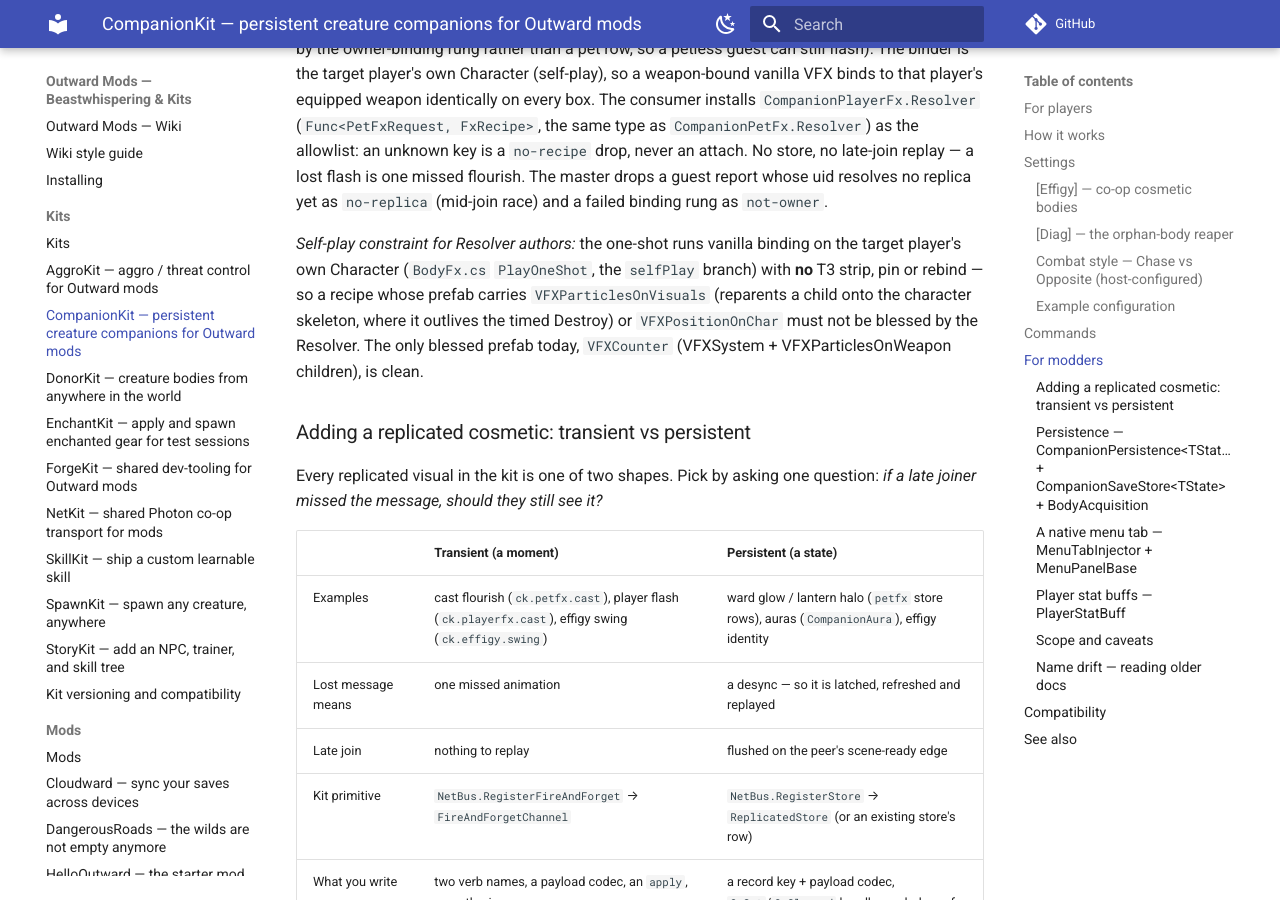
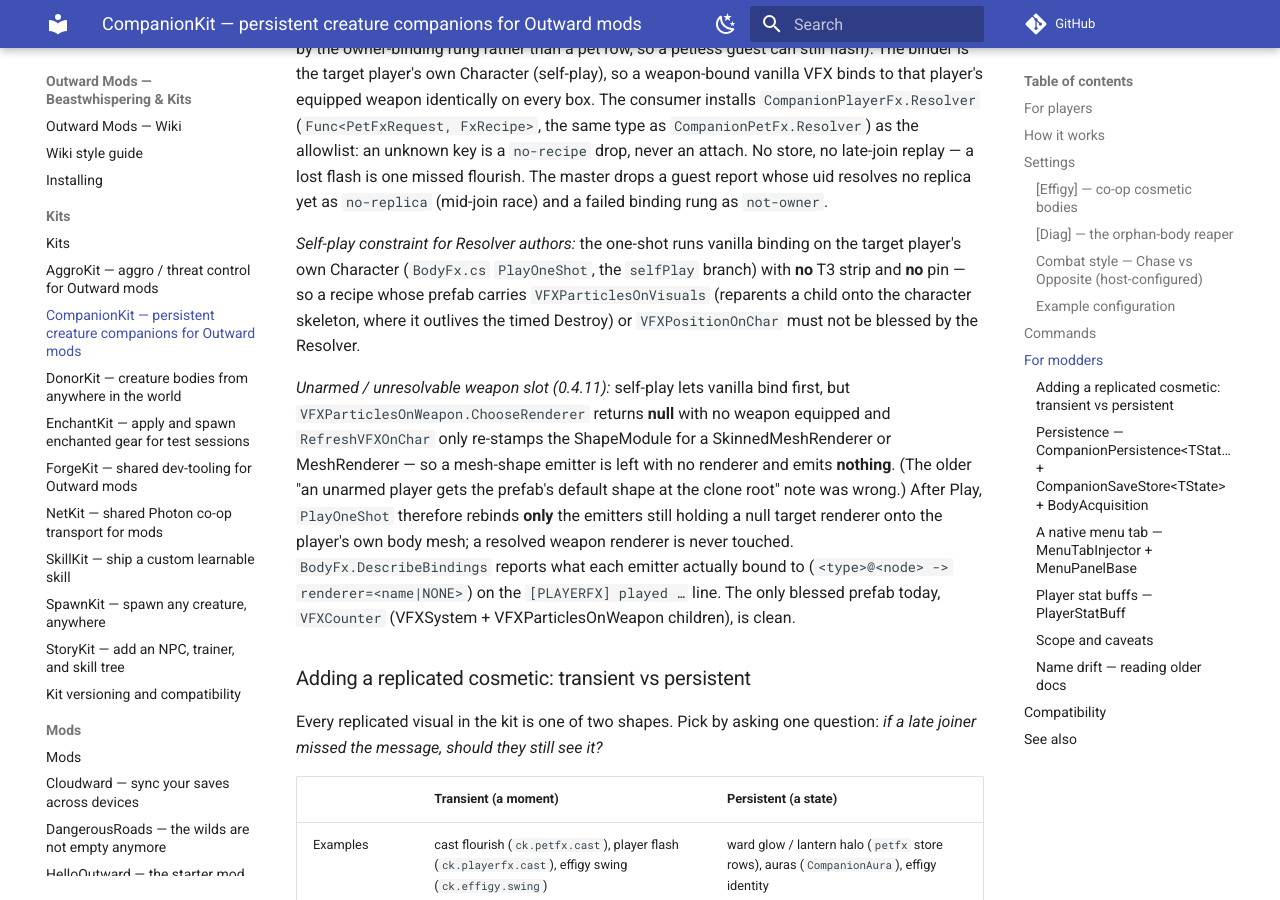
Before and after one commit to cobalt-craft/outward-mods-wiki, an MkDocs documentation site: the page built from docs/kits/companionkit.md, in a window 1280 px wide and 900 px high, scrolled down 9952 px. Built offline with MkDocs 1.6.1 and Material for MkDocs 9.7.7, drawn with Linux system fonts in a browser that asks for light colours; comment, search, counter and statistics services are not loaded.

Commit message:
Sync wiki from source @ 981ee25

```diff
--- a/docs/kits/companionkit.md
+++ b/docs/kits/companionkit.md
@@ -326,10 +326,20 @@ one missed flourish. The master drops a guest report whose uid resolves no repli
 `no-replica` (mid-join race) and a failed binding rung as `not-owner`.
 
 *Self-play constraint for Resolver authors:* the one-shot runs vanilla binding on the target
-player's own Character (`BodyFx.cs` `PlayOneShot`, the `selfPlay` branch) with **no** T3 strip, pin
-or rebind — so a recipe whose prefab carries `VFXParticlesOnVisuals` (reparents a child onto the
+player's own Character (`BodyFx.cs` `PlayOneShot`, the `selfPlay` branch) with **no** T3 strip and
+**no** pin — so a recipe whose prefab carries `VFXParticlesOnVisuals` (reparents a child onto the
 character skeleton, where it outlives the timed Destroy) or `VFXPositionOnChar` must not be
-blessed by the Resolver. The only blessed prefab today, `VFXCounter` (VFXSystem +
+blessed by the Resolver.
+
+*Unarmed / unresolvable weapon slot (0.4.11):* self-play lets vanilla bind first, but
+`VFXParticlesOnWeapon.ChooseRenderer` returns **null** with no weapon equipped and
+`RefreshVFXOnChar` only re-stamps the ShapeModule for a SkinnedMeshRenderer or MeshRenderer — so a
+mesh-shape emitter is left with no renderer and emits **nothing**. (The older "an unarmed player
+gets the prefab's default shape at the clone root" note was wrong.) After Play, `PlayOneShot`
+therefore rebinds **only** the emitters still holding a null target renderer onto the player's own
+body mesh; a resolved weapon renderer is never touched. `BodyFx.DescribeBindings` reports what each
+emitter actually bound to (`<type>@<node> -> renderer=<name|NONE>`) on the `[PLAYERFX] played …`
+line. The only blessed prefab today, `VFXCounter` (VFXSystem +
 VFXParticlesOnWeapon children), is clean.
 
 ### Adding a replicated cosmetic: transient vs persistent
```
Also changed, not shown: docs/kits/netkit.md (+10 -0 lines).
